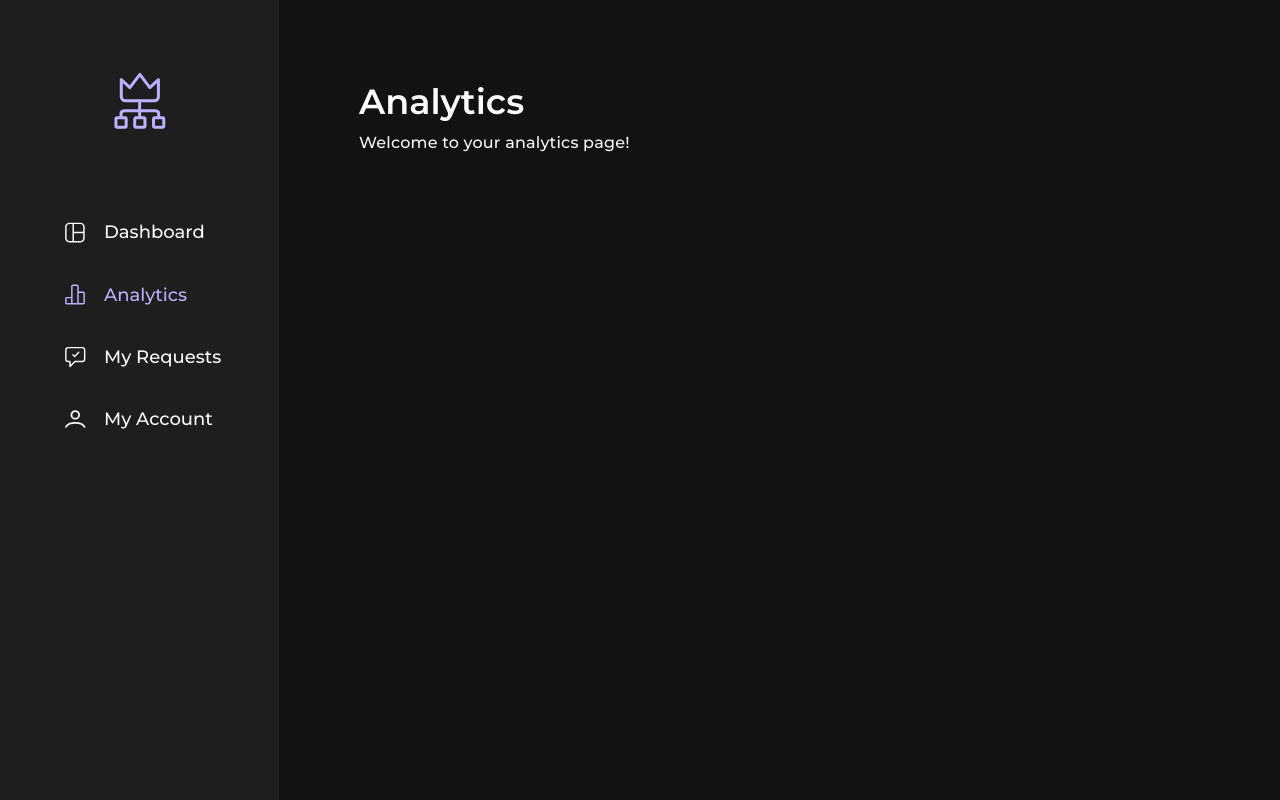
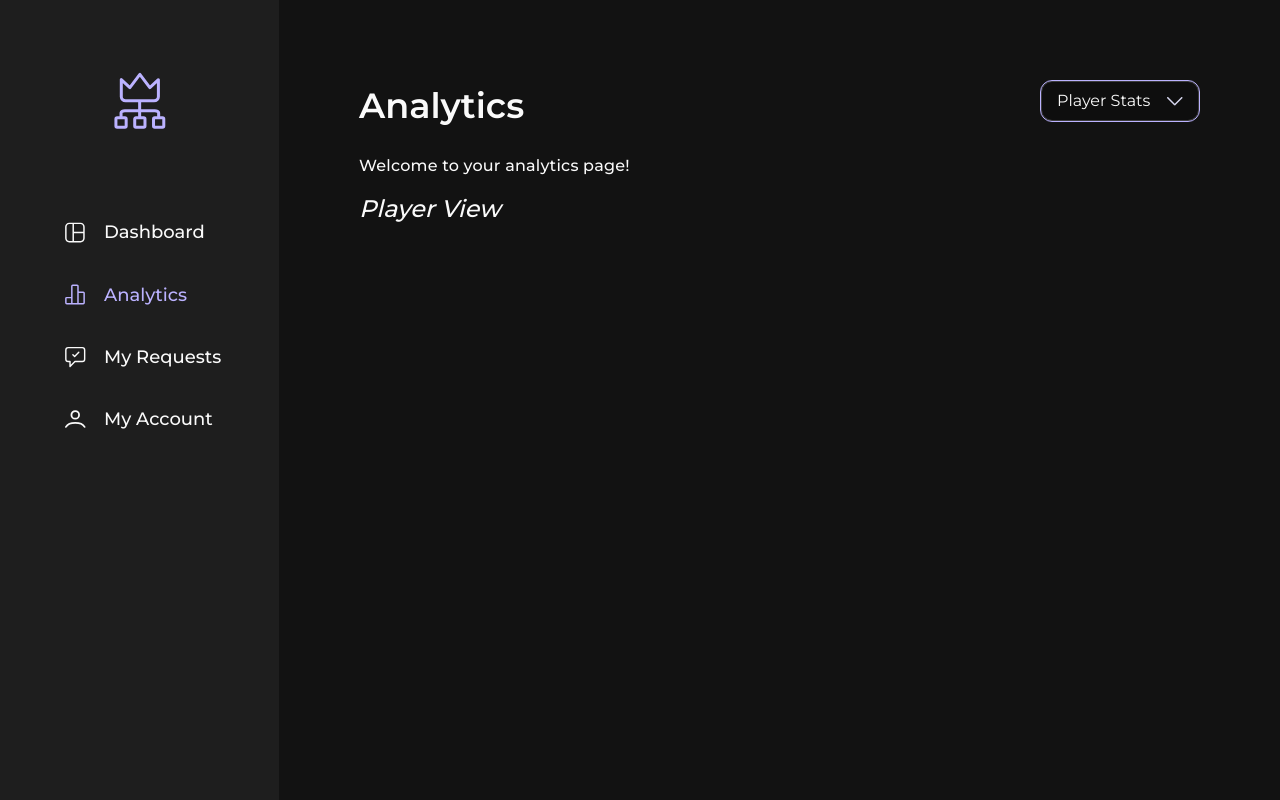
Before and after one commit to mouper/CITS3403-Project, a Flask app: page /analytics in a window 1280 px wide. Run offline with Flask 3, Linux system fonts and the light colour scheme; a user stored in the database is signed in; some libraries are stand-ins or nearby versions.

Commit message:
Add Player/Admin View Toggle Button
Files Changed:
- analytics.html
- style.css
- script.js

Features:
- Added a toggle for the view to the analytics page.
- Toggle changes view between player stats and admin view.
- Added styling and button javascript.

```diff
--- a/src/static/css/style.css
+++ b/src/static/css/style.css
@@ -456,6 +456,26 @@ html, body {
     gap: 1.5rem;
 }
 
+/* Analytics Section */
+
+.analytics-header {
+    display: flex;
+    justify-content: space-between;
+    align-items: center;
+    margin-bottom: 1rem;
+}
+
+.analytics-dropdown select {
+    width: auto;
+    min-width: 10rem;
+    max-width: 14rem;
+    padding: 0.5rem 1rem;
+    font-size: 1rem;
+    text-align: left;
+    appearance: none;
+    background-position: right 1rem center;
+}
+
 
 
 /* Mobile Navigation Bar */
--- a/src/static/js/script.js
+++ b/src/static/js/script.js
@@ -39,3 +39,22 @@
         }
     });
     };
+
+    // Analytics Toggle:
+    document.addEventListener("DOMContentLoaded", () => {
+        const viewSelector = document.getElementById('viewSelector');
+        const playerView = document.getElementById('playerView');
+        const adminView = document.getElementById('adminView');
+
+        if (viewSelector && playerView && adminView) {
+            viewSelector.addEventListener('change', function () {
+                if (this.value === 'player') {
+                    playerView.style.display = 'block';
+                    adminView.style.display = 'none';
+                } else {
+                    playerView.style.display = 'none';
+                    adminView.style.display = 'block';
+                }
+            });
+        }
+    });
--- a/src/templates/analytics.html
+++ b/src/templates/analytics.html
@@ -2,8 +2,24 @@
 
 {% block content %}
 <div class="analytics-container">
-    <h1 class="title2">Analytics</h1>
+    <div class="analytics-header">
+      <h1 class="title2">Analytics</h1>
+      <div class="Dropdown analytics-dropdown">
+        <select id="viewSelector">
+          <option value="player">Player Stats</option>
+          <option value="admin">Admin View</option>
+        </select>
+      </div>
+    </div>
+
     <p class="medium4">Welcome to your analytics page!</p>
-    <!-- Page content goes here -->
+
+    <div id="playerView" class="analytics-view">
+      <h2 class="subheadline">Player View</h2>
+    </div>
+
+    <div id="adminView" class="analytics-view" style="display: none;">
+      <h2 class="subheadline">Admin View</h2>
+    </div>
 </div>
 {% endblock %}
```
